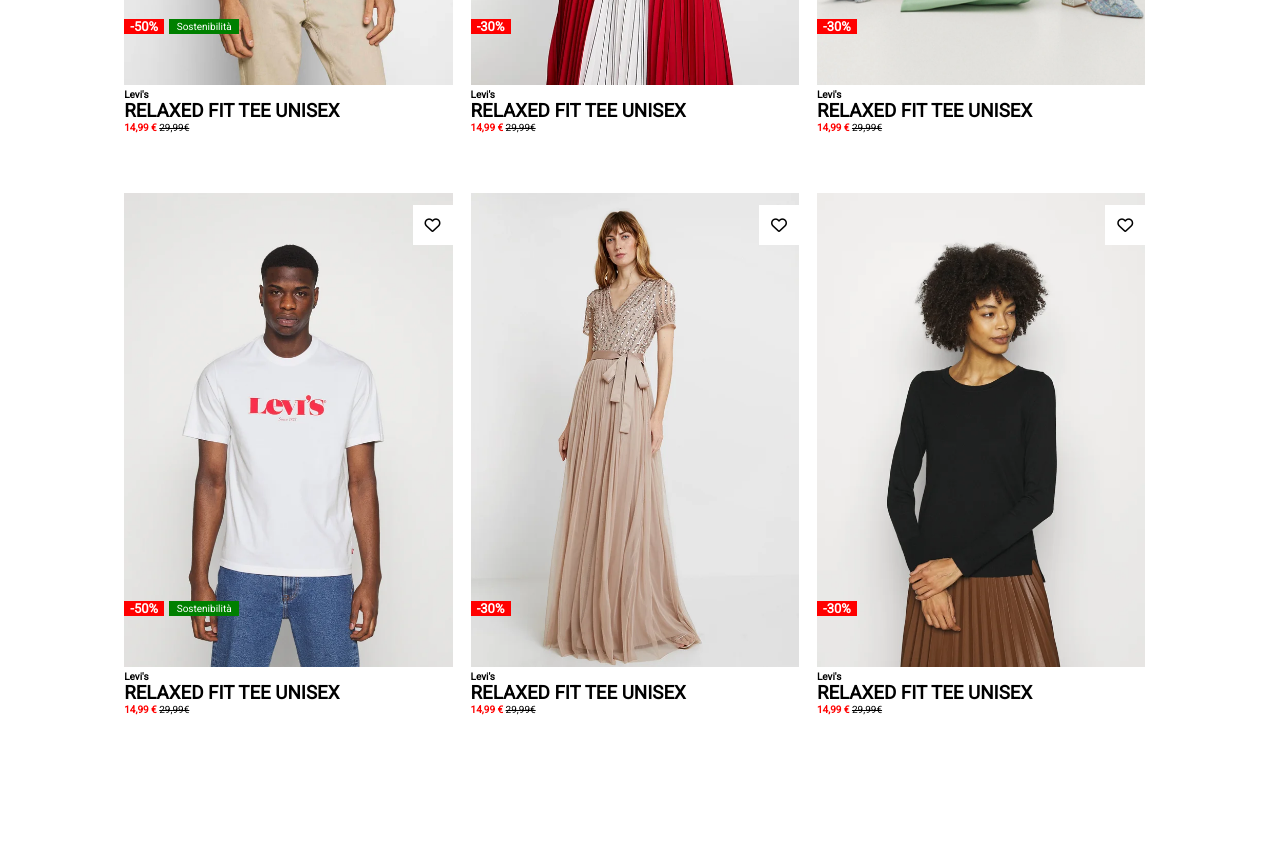
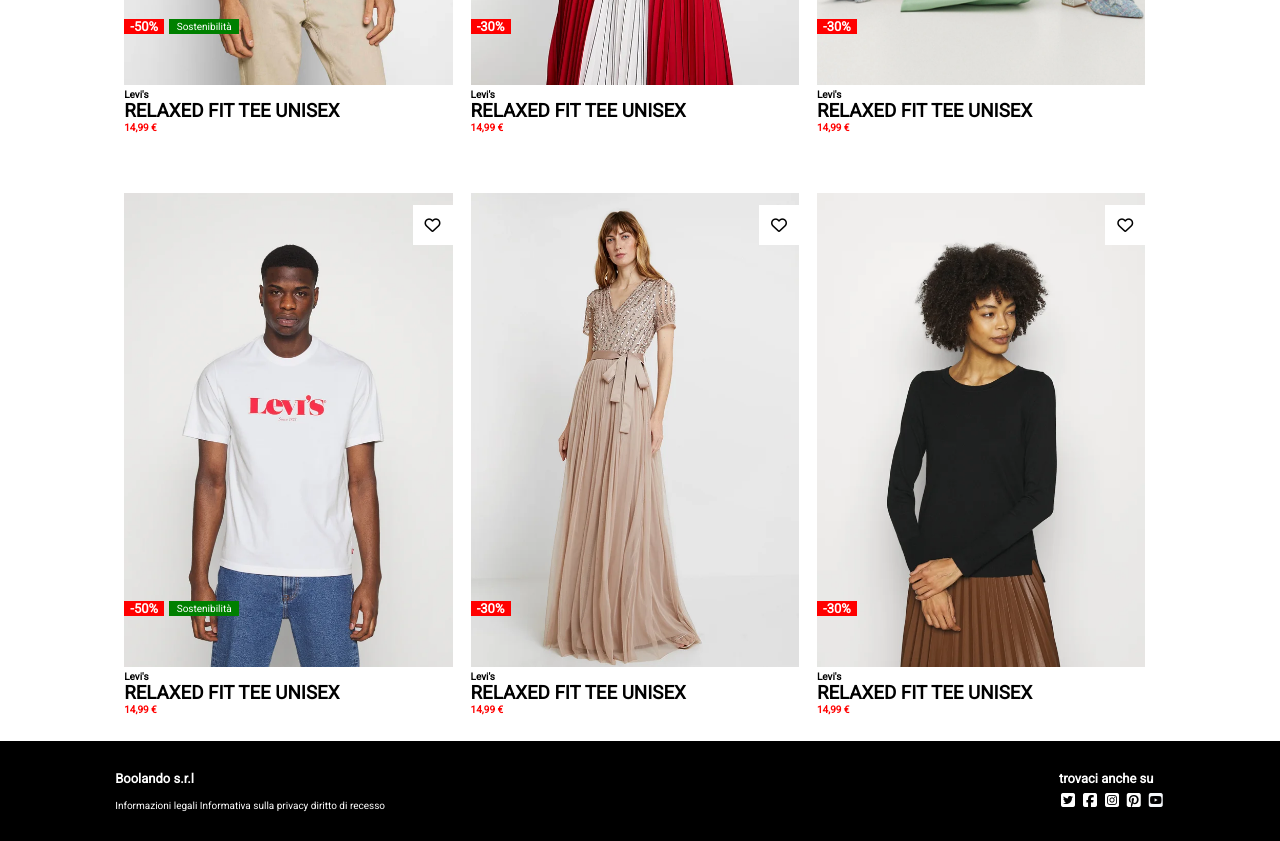
Before and after one commit to jacopobiagi/html-css-boolando, a plain HTML site: page index.html in a window 1280 px wide. Shown: the part 480-1321 px from the top of the page. Before the commit the page ends 1221 px from the top, so only its background shows below. Drawn offline with Linux system fonts and the light colour scheme.

Commit message:
Inserimento footer nella pagina

```diff
--- a/index.html
+++ b/index.html
@@ -115,5 +115,22 @@
             </div>
         </div>
     </main>
+
+    <footer>
+        <div>
+            <h3 class="boolando">Boolando s.r.l</h3>
+            <p class="info">Informazioni legali  Informativa sulla privacy diritto di recesso </p>
+        </div>
+        <div>
+            <h3 class="search">trovaci anche su</h3>
+            <p class="footLogo">
+                <i class="fa-brands fa-square-twitter" style="color: #ffffff;"></i>
+                <i class="fa-brands fa-square-facebook" style="color: #ffffff;"></i>
+                <i class="fa-brands fa-square-instagram" style="color: #ffffff;"></i>
+                <i class="fa-brands fa-square-pinterest" style="color: #ffffff;"></i>
+                <i class="fa-brands fa-square-youtube" style="color: #f5f7fa;"></i>
+            </p>
+        </div>
+    </footer>
 </body>
 </html>
--- a/style.css
+++ b/style.css
@@ -143,3 +143,36 @@ header > div{
 .hoverable-image:hover .none {
     display: inline-block;
 }
+
+/* css footer */
+
+footer{
+    display: flex;
+    justify-content: space-between;
+    background-color: black;
+    height: 100px;
+    padding: 0 9%;
+    align-items: center;
+}
+
+footer h3, p{
+    color: white;
+}
+
+.boolando{
+    font-size: small;
+    margin-bottom: 5%;
+}
+
+.info{
+    font-size: x-small;
+}
+
+.search{
+    font-size: small;
+    margin-bottom: 5%;
+}
+
+.footLogo i{
+    margin: 0 2px;
+}
```
